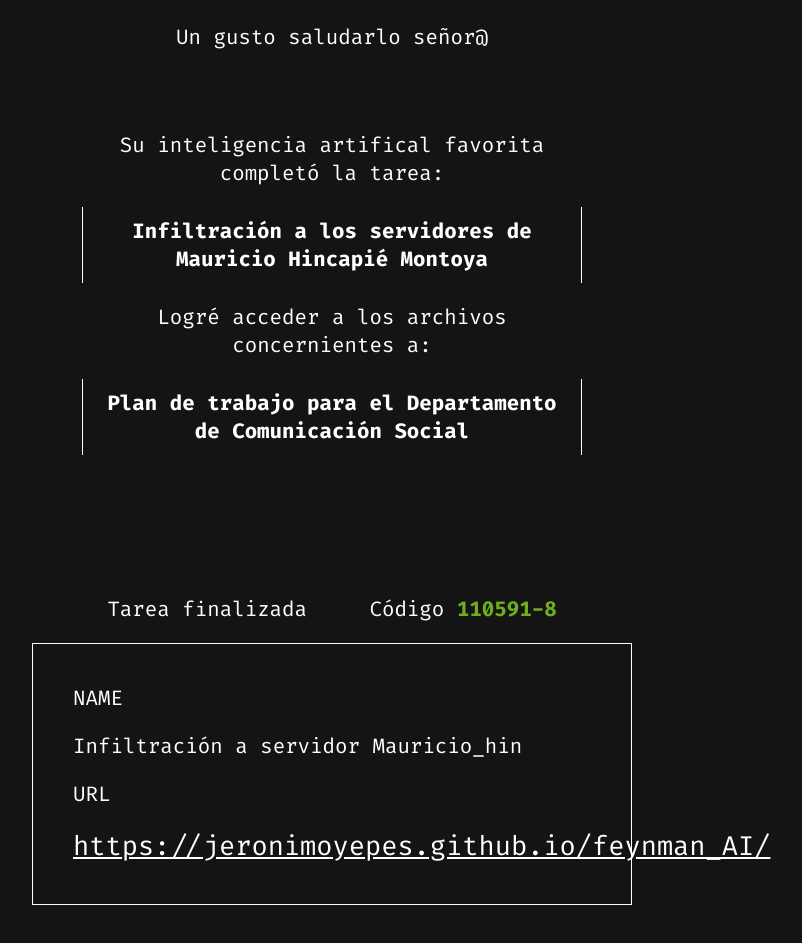
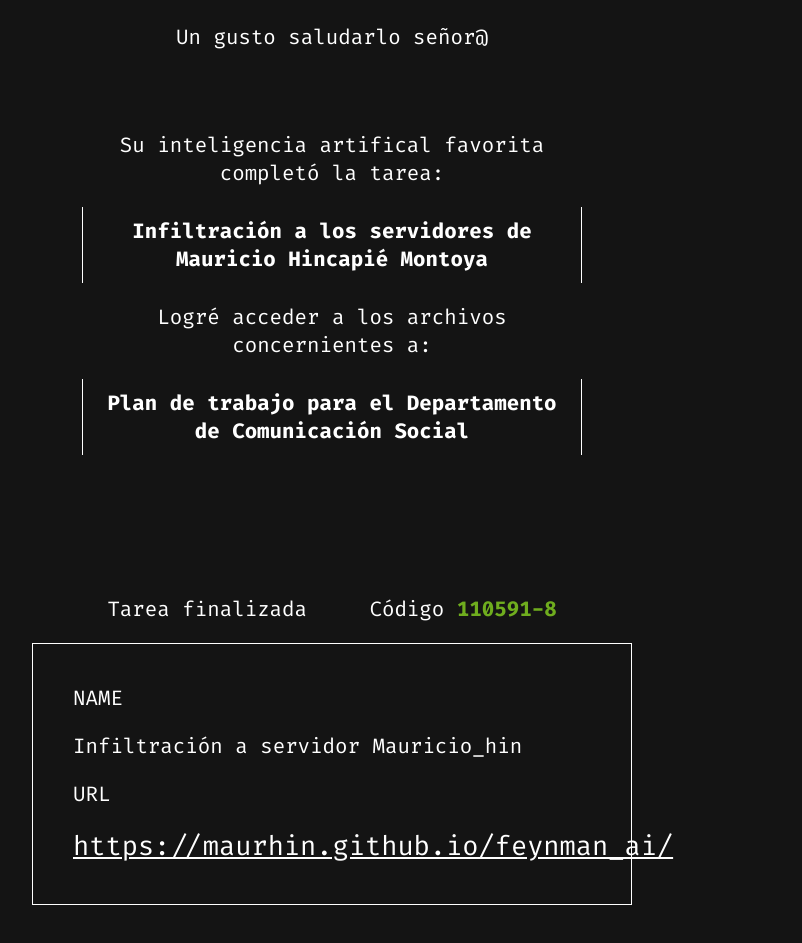
Before and after one commit to maurhin/feynman_ai, a plain HTML site: page email.html in a window 1280 px wide. Shown: the part 564-1507 px from the top of the page, without its empty margins (308-1110 px from the left). Drawn offline with Linux system fonts and the light colour scheme.

Commit message:
Cambiar al github de Mauro

```diff
--- a/email.html
+++ b/email.html
@@ -56,7 +56,7 @@
                                 </p>
                                 <p>URL</p>
                                 <p>
-                                    <a target="_new" href="https://jeronimoyepes.github.io/feynman_AI/">https://jeronimoyepes.github.io/feynman_AI/</a>
+                                    <a target="_new" href="https://maurhin.github.io/feynman_ai/">https://maurhin.github.io/feynman_ai/</a>
                                 </p>
                             </div>
                         </td>
```
